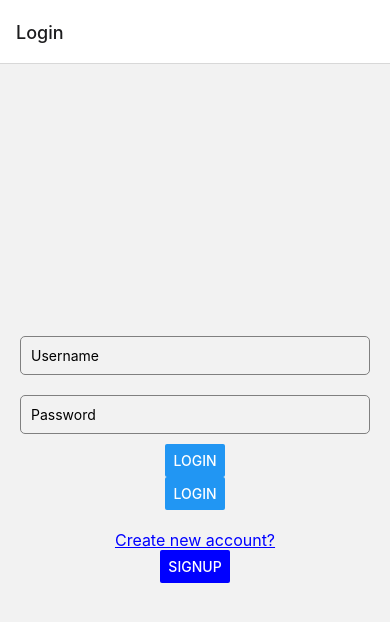
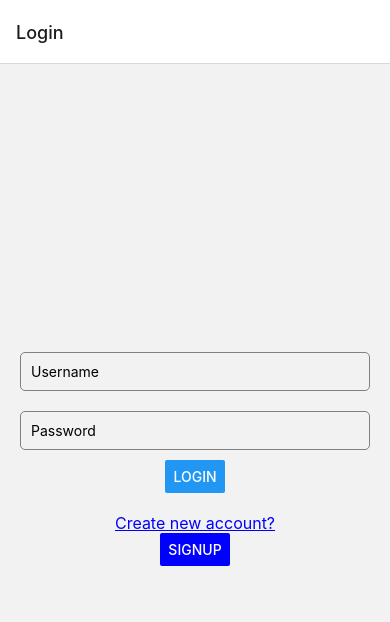
Before and after one commit to WoornikaL/fume-sample-app, a React Native app: screen /Login in a window 390 px wide. Shown: the top 622 px of the page. Built offline with nearby package versions, Linux system fonts and the light colour scheme.

Commit message:
issue fixed

```diff
--- a/src/screens/authentication/LoginView.tsx
+++ b/src/screens/authentication/LoginView.tsx
@@ -29,10 +29,6 @@ const LoginView = () => {
         value={password}
         secureTextEntry
         onChangeText={setPassword}
-      />
-      <Button
-        title="Login"
-        onPress={handleLogin}
       />
       <Button
         title="Login"
```
